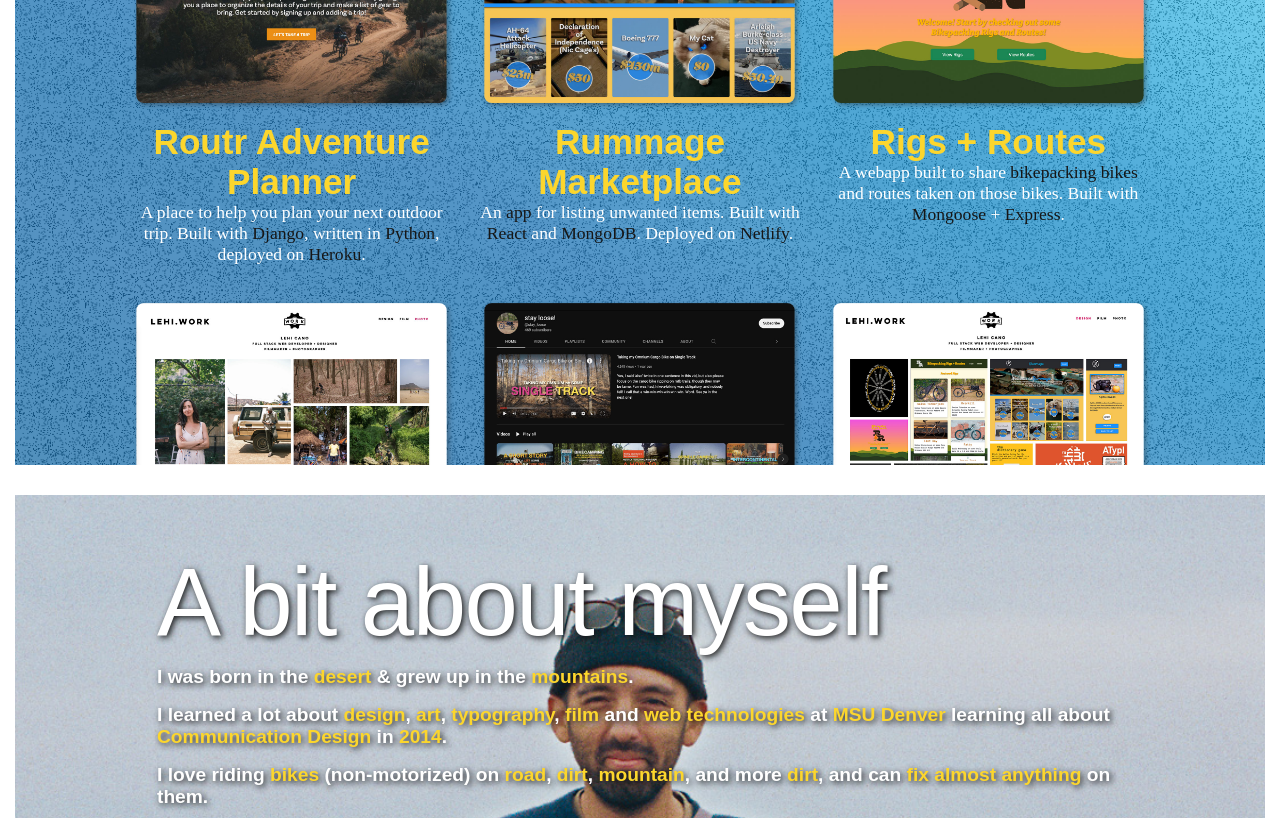
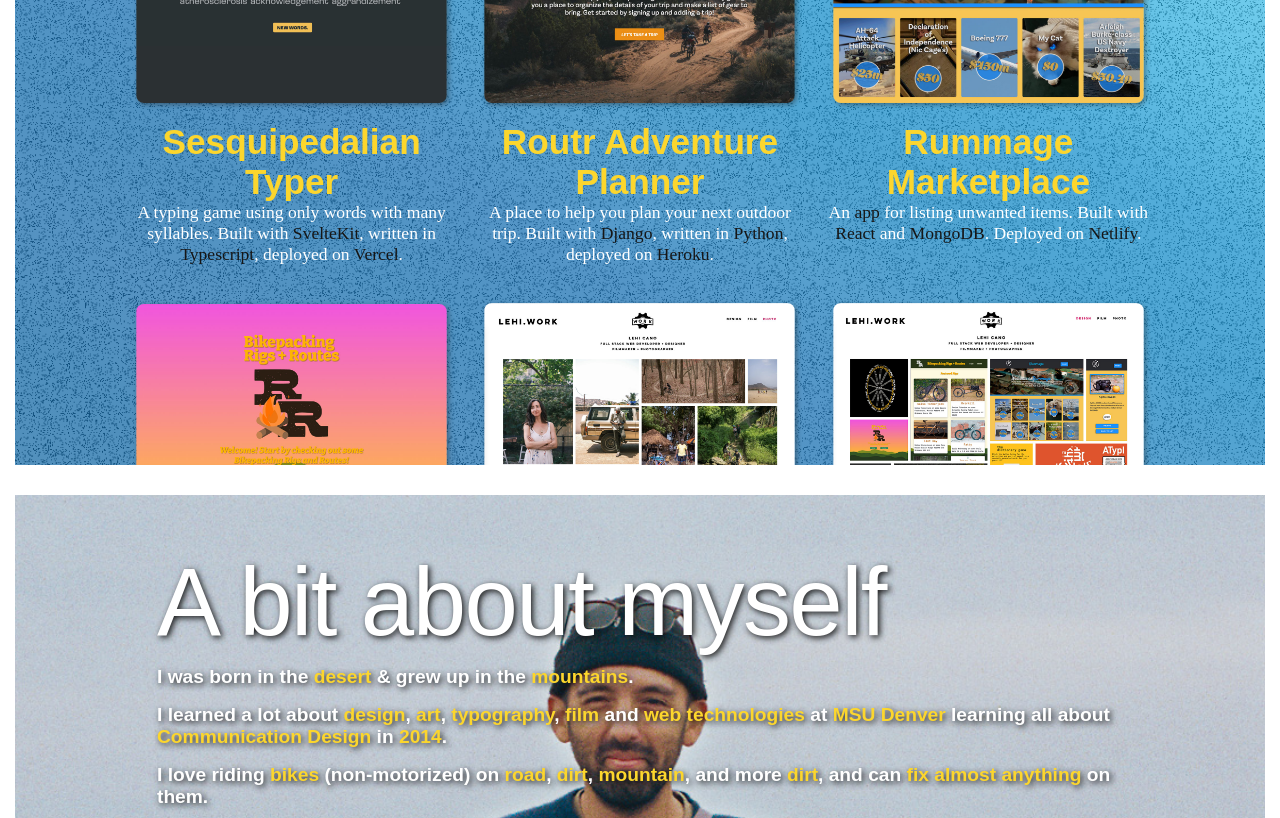
Before and after one commit to layhee/port-site, a React (Create React App) app: page / in a window 1280 px wide. Shown: the part 1920-2738 px from the top of the page. Built offline with nearby package versions, Linux system fonts and the light colour scheme; a web font is replaced by a local one.

Commit message:
updates portfolio

```diff
--- a/src/components/Portfolio.js
+++ b/src/components/Portfolio.js
@@ -7,6 +7,10 @@
         <div className="work">
         <h1><a href="#work">Projects</a></h1>
                 <dd className="port-pieces">
+                    <li><a href="https://sveltepedalian.vercel.app/" target="_blank" rel="noreferrer"><img src="img/svelte-scr.jpg" alt="screenshot"/></a>
+                        <h2><a href="https://sveltepedalian.vercel.app/" target="_blank" rel="noreferrer">Sesquipedalian Typer</a></h2>
+                        <p>A typing game using only words with many syllables. Built with <span className="black">SvelteKit</span>, written in <span className="black">Typescript</span>, deployed on <span className="black">Vercel</span>.</p>
+                    </li>
                     <li><a href="https://routr.herokuapp.com/" target="_blank" rel="noreferrer"><img src="img/routr-scr.jpg" alt="screenshot"/></a>
                         <h2><a href="https://routr.herokuapp.com/" target="_blank" rel="noreferrer">Routr Adventure Planner</a></h2>
                         <p>A place to help you plan your next outdoor trip. Built with <span className="black">Django</span>, written in <span className="black">Python</span>, deployed on <span className="black">Heroku</span>.</p>
@@ -23,10 +27,7 @@
                         <h2><a href="https://www.lehi.work/photo" target="_blank" rel="noreferrer">Photography</a></h2>
                         <p>I shoot & document all sorts of things. Sometimes <span className="black">weddings</span> for friends & family. I never leave home <span className="black">without a camera</span>.</p>
                     </li>
-                    <li><a href="https://www.lehi.work/film" target="_blank" rel="noreferrer"><img src="img/yt-scr.jpg" alt="screenshot"/></a>
-                        <h2><a href="https://www.lehi.work/film" target="_blank" rel="noreferrer">Filmography</a></h2>
-                        <p>From helping document bike races in <a href="https://www.youtube.com/watch?v=CGTdWSWJbBY&t=1102s" target="_blank" rel="noreferrer"><span className="black">Sierra Leone</span>,</a> to shooting <a href="https://www.youtube.com/watch?v=bo__HLUr4ZQ" target="_blank" rel="noreferrer"><span className="black">bike camping ride recaps</span>,</a> I love making movies.</p>
-                    </li>
+
                     <li><a href="https://www.lehi.work" target="_blank" rel="noreferrer"><img src="img/design-scr.jpg" alt="screenshot"/></a>
                         <h2><a href="https://www.lehi.work" target="_blank" rel="noreferrer">Graphic Design</a></h2>
                         <p>My college major & first  <span className="black">creative professional skillset</span>.</p>
```
Also changed, not shown: public/img/svelte-scr.jpg (added), 7 other files (tests, documents, lock files or other folders).
